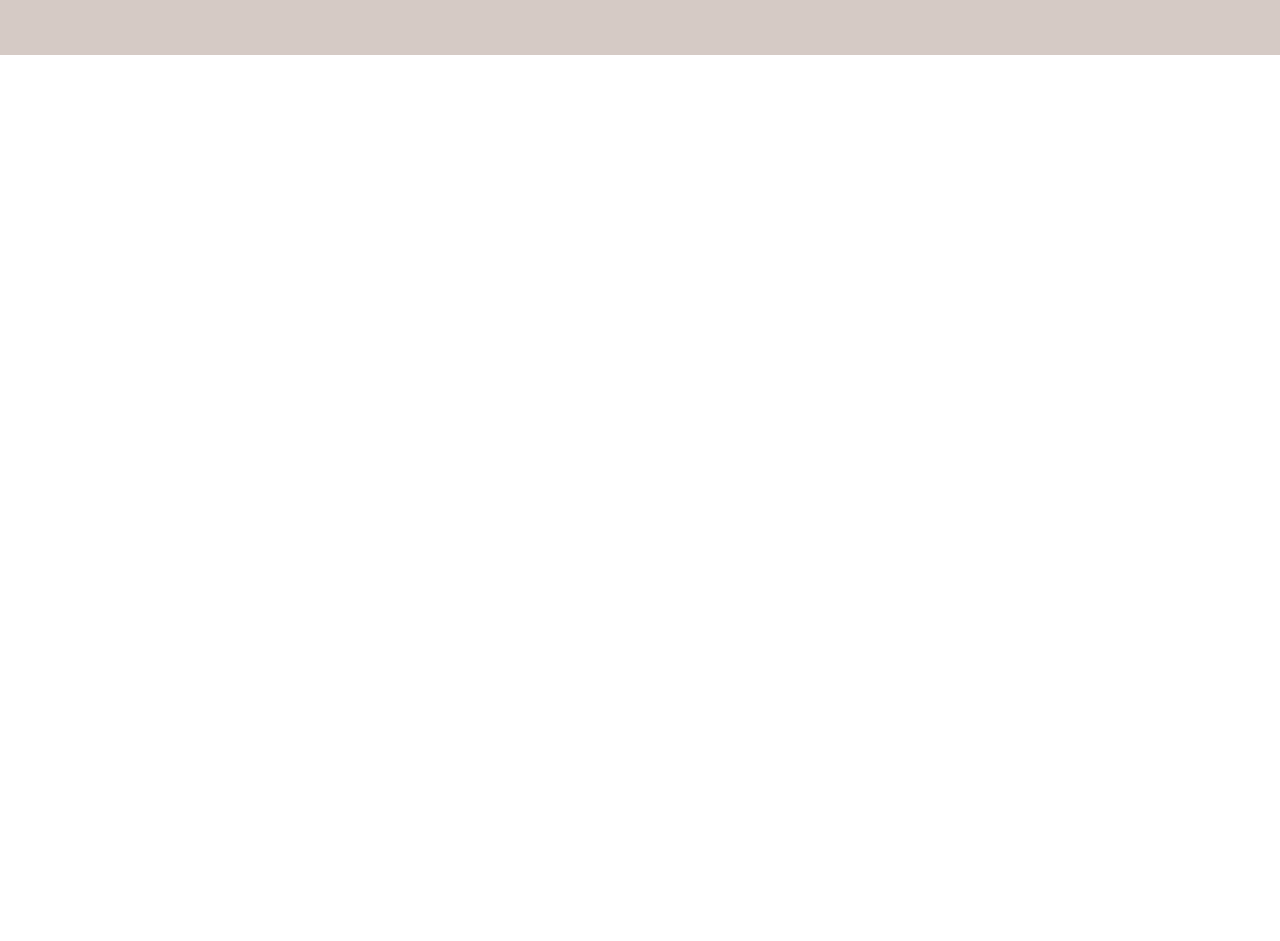
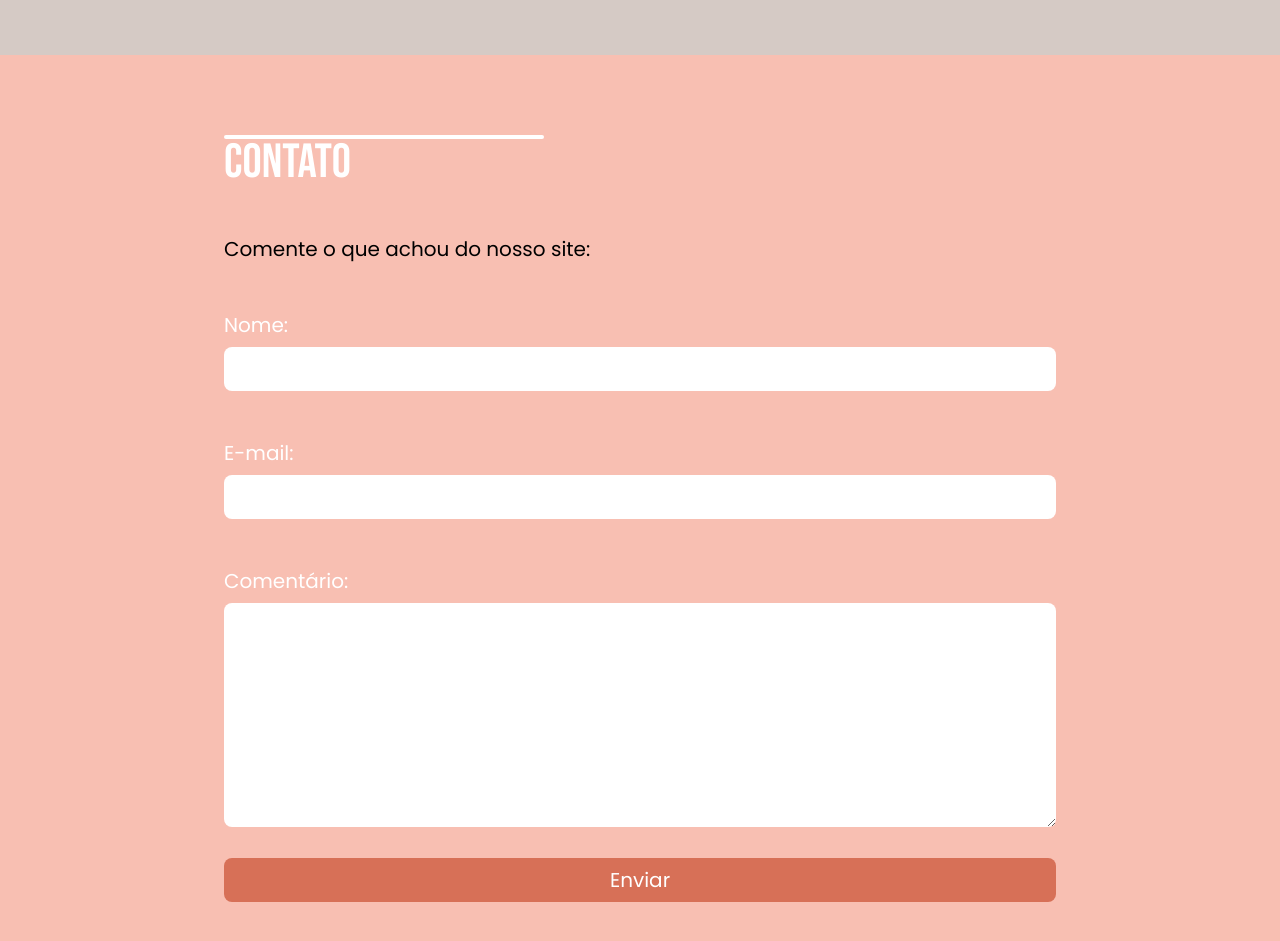
Before and after one commit to anacsalves/gato-ao-cubo, a Next.js app: page / in a window 1280 px wide. Shown: the part 2620-3561 px from the top of the page. Before the commit the page ends 2675 px from the top, so only its background shows below. Built offline with nearby package versions, Linux system fonts and the light colour scheme.

Commit message:
Adicionando a seção contato

```diff
--- a/src/app/page.tsx
+++ b/src/app/page.tsx
@@ -1,4 +1,42 @@
+'use client'
+
+import { useState } from "react";
+import emailjs from "@emailjs/browser";
+
 export default function Home() {
+  const [name, setName] = useState("");
+  const [email, setEmail] = useState("");
+  const [message, setMessage] = useState("");
+
+  function sendEmail(e: any) {
+    e.preventDefault();
+
+    if(name === '' || email === '' || message === ''){
+      alert("Preencha todos os campos");
+    } else {
+      alert("Email enviado!")
+    }
+
+    const templateParams = {
+      from_name: name,
+      email: email,
+      message: message
+    }
+
+    emailjs.send("service_f97nsk2", "template_yefo9av", templateParams, "CXavmcc4Rf92soF5z")
+    .then((response) => {
+      console.log("Email enviado!", response.status, response.text)
+      setName('')
+      setMessage('')
+      setEmail('')
+    })
+    .catch((error) => {
+      console.error("Erro ao enviar email:", error);
+      alert("Erro ao enviar email. Por favor, tente novamente mais tarde.");
+    });
+  }
+
+
   return (
     <>
       <section
@@ -168,6 +206,76 @@ export default function Home() {
           </div>
         </div>
       </section>
+
+      <section
+        id="contato"
+        className="font-poppins text-justify px-9 py-12 md:px-20 md:py-20 text-base md:text-xl lg:px-56 bg-pink-light text-white"
+      >
+        <div className="mb-6 md:mb-12">
+          <hr className="w-[10rem] md:w-[20rem] border-t-4 border-white rounded-full"></hr>
+          <h2 className="font-bebas text-4xl md:text-5xl text-white">
+            CONTATO
+          </h2>
+        </div>
+
+        <div className="flex flex-col gap-6 md:gap-12">
+          <div>
+            <p className="text-black">Comente o que achou do nosso site:</p>
+          </div>
+
+          <form className="form" onSubmit={sendEmail}>
+            <div className="mb-6 md:mb-12">
+              <label htmlFor="nome" className="block mb-2">
+                <p>Nome:</p>
+              </label>
+              <input
+                required
+                type="text"
+                id="nome"
+                onChange={(e) => setName(e.target.value)}
+                value={name}
+                className="w-full py-0 md:px-4 md:py-2 text-black rounded-lg focus:outline-none"
+              />
+            </div>
+            <div className="mb-6 md:mb-12">
+              <label htmlFor="email" className="block mb-2">
+                <p>E-mail:</p>
+              </label>
+              <input
+                required
+                type="email"
+                id="email"
+                onChange={(e) => setEmail(e.target.value)}
+                value={email}
+                className="w-full py-0 md:px-4 md:py-2 text-black rounded-lg focus:outline-none"
+              />
+            </div>
+            <div className="mb-2 md:mb-6">
+              <label
+                htmlFor="comentario"
+                className="block mb-2 focus:outline-none"
+              >
+                <p>Comentário:</p>
+              </label>
+              <textarea
+                required
+                id="comentario"
+                onChange={(e) => setMessage(e.target.value)}
+                value={message}
+                className="w-full px-4 py-2 h-36 md:h-56 text-black rounded-lg focus:outline-none"
+              />
+            </div>
+
+            <button
+              className="w-full px-3 py-2 rounded-lg bg-pink-dark hover:scale-95 transition-all focus:outline-none"
+              type="submit"
+              value="Enviar"
+            >
+              Enviar
+            </button>
+          </form>
+        </div>
+      </section>
     </>
   );
 }
```
Also changed, not shown: package.json (+5 -4 lines), 1 other file (tests, documents, lock files or other folders).
